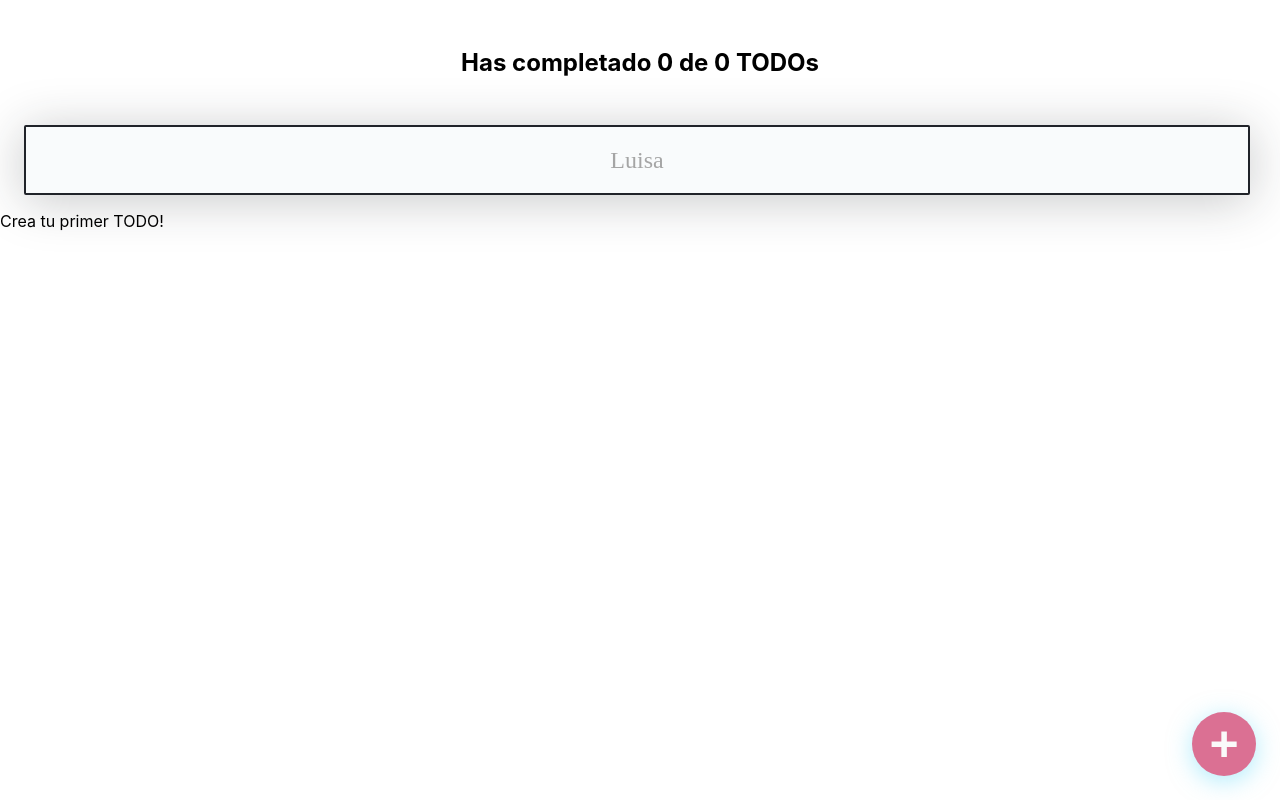
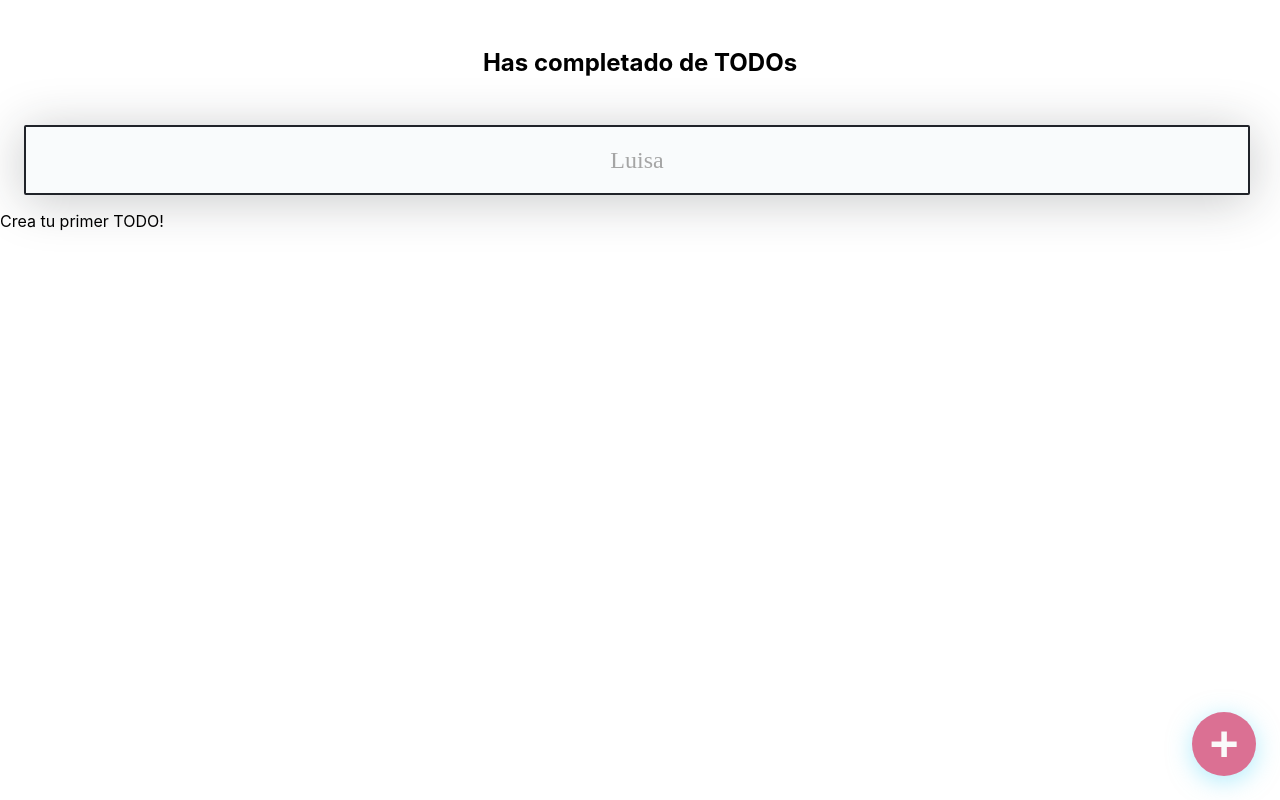
Before and after one commit to JorgePAJ/ReactToDo, a React (Create React App) app: page / in a window 1280 px wide. Built offline with nearby package versions, Linux system fonts and the light colour scheme.

Commit message:
Onceava clase

```diff
--- a/src/App.js
+++ b/src/App.js
@@ -1,101 +1,12 @@
 import React from "react";
 import { AppUI } from "./Modules/AppUI";
-// import './App.css';
-
-function useLocalStorage(itemName, initialValue) {
-  const [error, setError] = React.useState(false);
-  const [loading, setLoading] = React.useState(true);
-  const [item, setItem] = React.useState(initialValue);
-
-  React.useEffect(() => {
-    setTimeout(() => {
-      try {
-        const localStorageItem = localStorage.getItem(itemName);
-        let parsedItem;
-
-        if (!localStorageItem) {
-          localStorage.setItem(itemName, JSON.stringify(initialValue));
-          parsedItem = initialValue;
-        } else {
-          parsedItem = JSON.parse(localStorageItem);
-        }
-
-        setItem(parsedItem);
-        setLoading(false);
-      } catch(error) {
-        setError(error);
-      }
-    }, 1000);
-  });
-
-  const saveItem = (newItem) => {
-    try {
-      const stringifiedItem = JSON.stringify(newItem);
-      localStorage.setItem(itemName, stringifiedItem);
-      setItem(newItem);
-    } catch(error) {
-      setError(error);
-    }
-  };
-
-  return {
-    item,
-    saveItem,
-    loading,
-    error,
-  };
-}
+import { TodoProvider } from "/Users/jorgeplasencia/ScriptsLocal/Scripts/React/Platzi/curso-intro-react/src/TodoContext/index.js";
 
 function App() {
-  const {
-    item: todos,
-    saveItem: saveTodos,
-    loading,
-    error,
-  } = useLocalStorage('TODOS_V1', []);
-  const [searchValue, setSearchValue] = React.useState('');
-
-  const completedTodos = todos.filter(todo => !!todo.completed).length;
-  const totalTodos = todos.length;
-
-  let searchedTodos = [];
-
-  if (!searchValue.length >= 1) {
-    searchedTodos = todos;
-  } else {
-    searchedTodos = todos.filter(todo => {
-      const todoText = todo.text.toLowerCase();
-      const searchText = searchValue.toLowerCase();
-      return todoText.includes(searchText);
-    });
-  }
-
-  const completeTodo = (text) => {
-    const todoIndex = todos.findIndex(todo => todo.text === text);
-    const newTodos = [...todos];
-    newTodos[todoIndex].completed = true;
-    saveTodos(newTodos);
-  };
-
-  const deleteTodo = (text) => {
-    const todoIndex = todos.findIndex(todo => todo.text === text);
-    const newTodos = [...todos];
-    newTodos.splice(todoIndex, 1);
-    saveTodos(newTodos);
-  };
-
   return (
-    <AppUI
-      loading={loading}
-      error={error}
-      totalTodos={totalTodos}
-      completedTodos={completedTodos}
-      searchValue={searchValue}
-      setSearchValue={setSearchValue}
-      searchedTodos={searchedTodos}
-      completeTodo={completeTodo}
-      deleteTodo={deleteTodo}
-    />
+    <TodoProvider>
+      <AppUI />
+    </TodoProvider>
   );
 }
 
--- a/src/Modules/AppUI.js
+++ b/src/Modules/AppUI.js
@@ -4,22 +4,19 @@ import { TodoItem } from "./TodoItem";
 import { CreateTodoButton } from "./CreateTodoButton";
 import { TodoSearch } from "./TodoSearch";
 import { TodoList } from "./TodoList";
+import { TodoContext } from "/Users/jorgeplasencia/ScriptsLocal/Scripts/React/Platzi/curso-intro-react/src/TodoContext/index.js";
 
-function AppUI({
+function AppUI() {
+  return (
+    <React.Fragment>
+      <TodoCounter />
+      <TodoSearch />
+      <TodoContext.Consumer>
+        {({error,
         loading,
-  error,
-  totalTodos,
-  completedTodos,
-  searchValue,
-  setSearchValue,
         searchedTodos,
         completeTodo,
-  deleteTodo,
-}) {
-  return (
-    <React.Fragment>
-      <TodoCounter total={totalTodos} completed={completedTodos} />
-      <TodoSearch searchValue={searchValue} setSearchValue={setSearchValue} />
+        deleteTodo}) => (
           <TodoList>
             {error && <p>Desesperate, hubo un error...</p>}
             {loading && <p>Estamos cargando, no desesperes...</p>}
@@ -35,6 +32,8 @@ function AppUI({
               />
             ))}
           </TodoList>
+        )}
+      </TodoContext.Consumer>
       <CreateTodoButton />
     </React.Fragment>
   );
--- /dev/null
+++ b/src/TodoContext/index.js
@@ -0,0 +1,67 @@
+import React from "react";
+import { useLocalStorage } from "./useLocalStorage";
+
+const TodoContext = React.createContext();
+
+function TodoProvider(props) {
+  const {
+    item: todos,
+    saveItem: saveTodos,
+    loading,
+    error,
+  } = useLocalStorage("TODOS_V1", []);
+  const [searchValue, setSearchValue] = React.useState("");
+
+  const completedTodos = todos.filter((todo) => !!todo.completed).length;
+  const totalTodos = todos.length;
+
+  let searchedTodos = [];
+
+  if (!searchValue.length >= 1) {
+    searchedTodos = todos;
+  } else {
+    searchedTodos = todos.filter((todo) => {
+      const todoText = todo.text.toLowerCase();
+      const searchText = searchValue.toLowerCase();
+      return todoText.includes(searchText);
+    });
+  }
+
+  function toggle(boolean){
+    return !boolean;
+  }
+
+  const completeTodo = (text) => {
+    const todoIndex = todos.findIndex((todo) => todo.text === text);
+    const newTodos = [...todos];
+    newTodos[todoIndex].completed = toggle(newTodos[todoIndex].completed);
+    saveTodos(newTodos);
+  };
+
+  const deleteTodo = (text) => {
+    const todoIndex = todos.findIndex((todo) => todo.text === text);
+    const newTodos = [...todos];
+    newTodos.splice(todoIndex, 1);
+    saveTodos(newTodos);
+  };
+
+  return (
+    <TodoContext.Provider
+      value={{
+        loading,
+        error,
+        totalTodos,
+        completedTodos,
+        searchValue,
+        setSearchValue,
+        searchedTodos,
+        completeTodo,
+        deleteTodo,
+      }}
+    >
+      {props.children}
+    </TodoContext.Provider>
+  );
+}
+
+export { TodoContext, TodoProvider };
--- /dev/null
+++ b/src/TodoContext/useLocalStorage.js
@@ -0,0 +1,47 @@
+import React from "react";
+
+function useLocalStorage(itemName, initialValue) {
+    const [error, setError] = React.useState(false);
+    const [loading, setLoading] = React.useState(true);
+    const [item, setItem] = React.useState(initialValue);
+
+    React.useEffect(() => {
+      setTimeout(() => {
+        try {
+          const localStorageItem = localStorage.getItem(itemName);
+          let parsedItem;
+
+          if (!localStorageItem) {
+            localStorage.setItem(itemName, JSON.stringify(initialValue));
+            parsedItem = initialValue;
+          } else {
+            parsedItem = JSON.parse(localStorageItem);
+          }
+
+          setItem(parsedItem);
+          setLoading(false);
+        } catch(error) {
+          setError(error);
+        }
+      }, 1000);
+    });
+
+    const saveItem = (newItem) => {
+      try {
+        const stringifiedItem = JSON.stringify(newItem);
+        localStorage.setItem(itemName, stringifiedItem);
+        setItem(newItem);
+      } catch(error) {
+        setError(error);
+      }
+    };
+
+    return {
+      item,
+      saveItem,
+      loading,
+      error,
+    };
+  }
+
+export {useLocalStorage};
```
Lines whose indentation alone changed are shown as unchanged.
